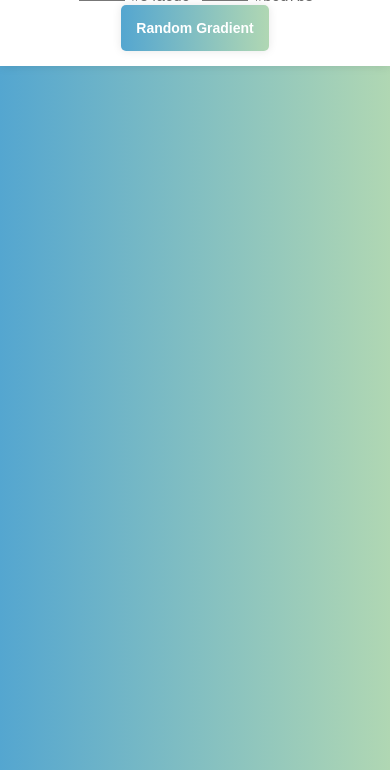
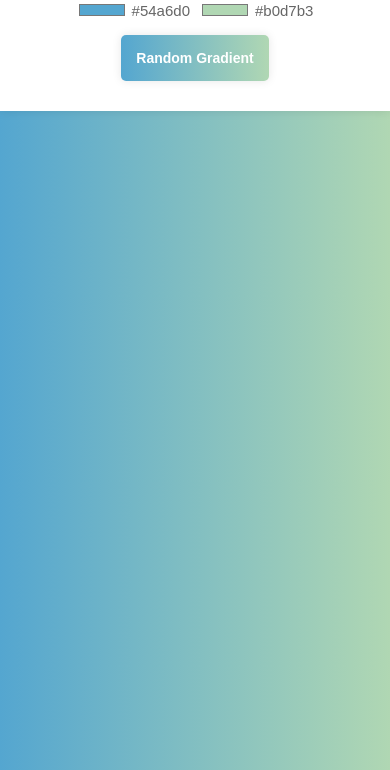
Before and after one commit to jsefiani/linear-gradient-generator, a plain HTML site: page index.html in a window 390 px wide. Shown: the part 74-844 px from the top of the page. Drawn offline with Linux system fonts and the light colour scheme.

Commit message:
fixed menu's responsiveness

```diff
--- a/style.css
+++ b/style.css
@@ -104,5 +104,13 @@ body {
 @media (max-width: 700px) {
     .header {
         flex-direction: column;
+        align-items: center;
+    }
+    .logo__box, .colors__box, .random-generator__box {
+        margin-bottom: 15px;
+    }
+
+    .logo__box {
+        text-align: center;
     }
 }
```
